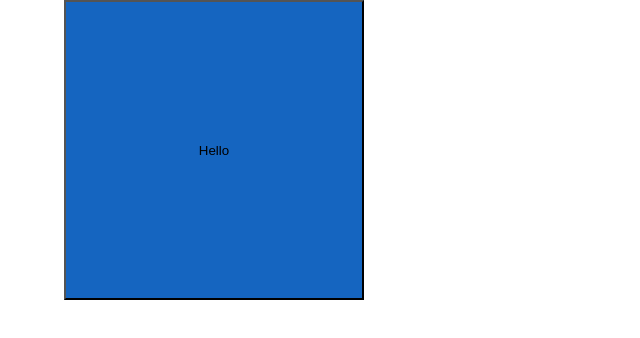
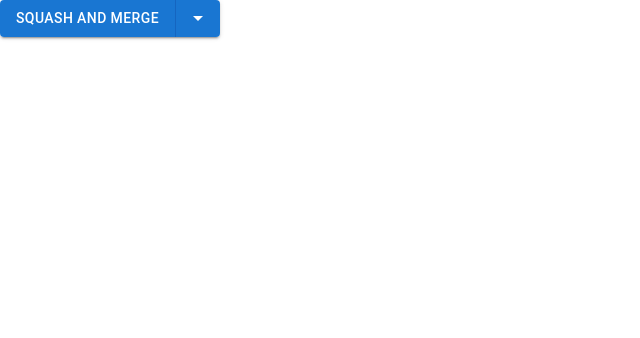
Before and after one commit to OmarThinks/Material-UI-Project, a React (Create React App) app in the folder src/: page /f-1-1 in a window 1280 px wide. Shown: the top 338 px of the page, without its empty margins (0-640 px from the left). Built offline with nearby package versions, Linux system fonts and the light colour scheme.

Commit message:
Instarlled MUI/Lab

```diff
--- a/src/package.json
+++ b/src/package.json
@@ -6,6 +6,7 @@
     "@emotion/react": "^11.7.1",
     "@emotion/styled": "^11.6.0",
     "@mui/icons-material": "^5.2.5",
+    "@mui/lab": "^5.0.0-alpha.65",
     "@mui/material": "^5.3.0",
     "@mui/styled-engine-sc": "^5.3.0",
     "@testing-library/jest-dom": "^5.16.1",
--- a/src/src/App.js
+++ b/src/src/App.js
@@ -1,8 +1,8 @@
 import * as React from 'react';
 import { Routes, Route, Link } from "react-router-dom";
 
-
 import Box01 from './Lessons/F_Layout/01)Box/01';
+import Container01 from './Lessons/F_Layout/02)Container/01';
 
 function Home() {
   return (
@@ -10,7 +10,8 @@ function Home() {
       <h1>F) Layout:</h1>
       <h2>F-1) Boxes:</h2>
       <nav>
-        <Link to="/f-1-1">F-1-1: MainBox</Link>
+      <Link to="/f-1-1">F-1-1: MainBox</Link>
+      <Link to="/f-2-1">F-1-1: MainBox</Link>
       </nav>
     </>
   );
@@ -23,6 +24,7 @@ function App() {
     <Routes>
     <Route path="/" element={<Home />} />
     <Route path="/f-1-1" element={<Box01 />} />
+    <Route path="/f-2-1" element={<Container01 />} />
   </Routes>
   );
 }
--- a/src/src/Lessons/F_Layout/01)Box/01.js
+++ b/src/src/Lessons/F_Layout/01)Box/01.js
@@ -1,24 +1,91 @@
 import * as React from 'react';
-import Box from '@mui/material/Box';
-import Container from '@mui/material/Container';
+import Button from '@mui/material/Button';
+import ButtonGroup from '@mui/material/ButtonGroup';
+import ArrowDropDownIcon from '@mui/icons-material/ArrowDropDown';
+import ClickAwayListener from '@mui/material/ClickAwayListener';
+import Grow from '@mui/material/Grow';
+import Paper from '@mui/material/Paper';
+import Popper from '@mui/material/Popper';
+import MenuItem from '@mui/material/MenuItem';
+import MenuList from '@mui/material/MenuList';
 
-export default function BoxSx() {
+const options = ['Create a merge commit', 'Squash and merge', 'Rebase and merge'];
+
+export default function SplitButton() {
+  const [open, setOpen] = React.useState(false);
+  const anchorRef = React.useRef(null);
+  const [selectedIndex, setSelectedIndex] = React.useState(1);
+
+  const handleClick = () => {
+    console.info(`You clicked ${options[selectedIndex]}`);
+  };
+
+  const handleMenuItemClick = (event, index) => {
+    setSelectedIndex(index);
+    setOpen(false);
+  };
+
+  const handleToggle = () => {
+    setOpen((prevOpen) => !prevOpen);
+  };
+
+  const handleClose = (event) => {
+    if (anchorRef.current && anchorRef.current.contains(event.target)) {
+      return;
+    }
+
+    setOpen(false);
+  };
+
   return (
-    <Container
-    sx={{width:"100%", height:"100%"}}>
-    <Box
-    component="button"
-      sx={{
-        width: 300,
-        height: 300,
-        backgroundColor: 'primary.dark',
-        '&:hover': {
-          backgroundColor: 'red',
-          opacity: [0.9, 0.8, 0.7],
-        },
-      }}
-    >Hello
-      </Box>
-      </Container>
+    <React.Fragment>
+      <ButtonGroup variant="contained" ref={anchorRef} aria-label="split button">
+        <Button onClick={handleClick}>{options[selectedIndex]}</Button>
+        <Button
+          size="small"
+          aria-controls={open ? 'split-button-menu' : undefined}
+          aria-expanded={open ? 'true' : undefined}
+          aria-label="select merge strategy"
+          aria-haspopup="menu"
+          onClick={handleToggle}
+        >
+          <ArrowDropDownIcon />
+        </Button>
+      </ButtonGroup>
+      <Popper
+        open={open}
+        anchorEl={anchorRef.current}
+        role={undefined}
+        transition
+        disablePortal
+      >
+        {({ TransitionProps, placement }) => (
+          <Grow
+            {...TransitionProps}
+            style={{
+              transformOrigin:
+                placement === 'bottom' ? 'center top' : 'center bottom',
+            }}
+          >
+            <Paper>
+              <ClickAwayListener onClickAway={handleClose}>
+                <MenuList id="split-button-menu">
+                  {options.map((option, index) => (
+                    <MenuItem
+                      key={option}
+                      disabled={index === 2}
+                      selected={index === selectedIndex}
+                      onClick={(event) => handleMenuItemClick(event, index)}
+                    >
+                      {option}
+                    </MenuItem>
+                  ))}
+                </MenuList>
+              </ClickAwayListener>
+            </Paper>
+          </Grow>
+        )}
+      </Popper>
+    </React.Fragment>
   );
 }
--- /dev/null
+++ b/src/src/Lessons/F_Layout/02)Container/01.js
@@ -0,0 +1,18 @@
+import * as React from 'react';
+import CssBaseline from '@mui/material/CssBaseline';
+import Box from '@mui/material/Box';
+import Container from '@mui/material/Container';
+
+export default function SimpleContainer() {
+  return (
+    <React.Fragment>
+      <Container>
+        <Box
+        sx={{ bgcolor: '#cfe8fc' }} >
+
+          Hi
+          </Box>
+      </Container>
+    </React.Fragment>
+  );
+}
```
Also changed, not shown: src/src/Lessons/F_Layout/03)Grid/01.js (added), 1 other file (tests, documents, lock files or other folders).
